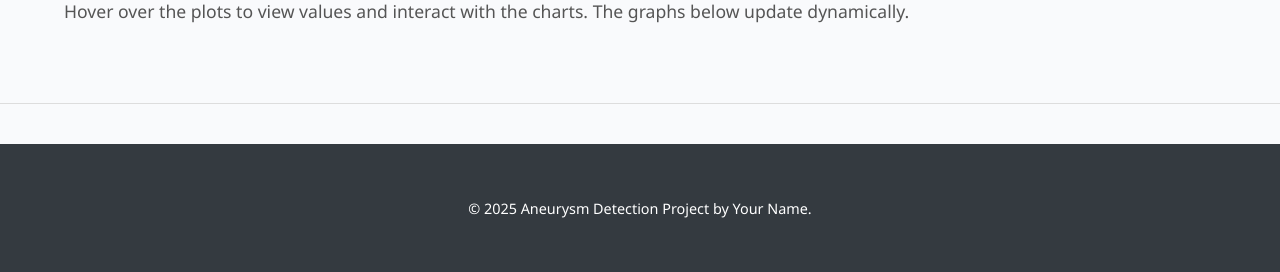
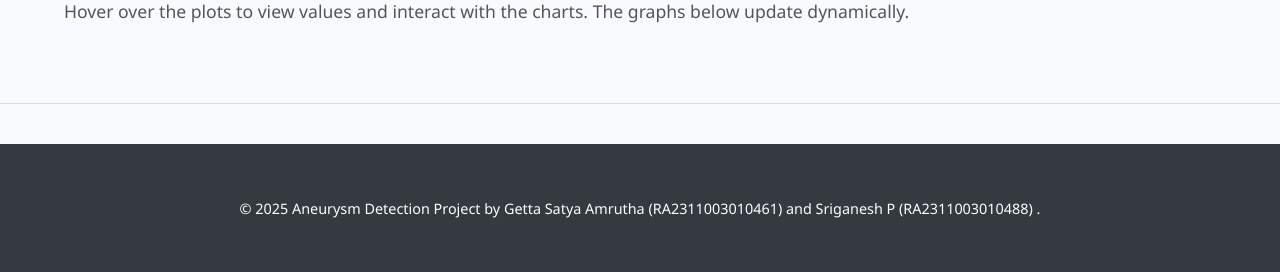
Before and after one commit to SriGanesh01/Brain_Aneurysm_Python_Implementation, a Flask app: page / in a window 1280 px wide. Shown: the part 1067-1339 px from the top of the page. Run offline with Flask 2, Linux system fonts and the light colour scheme.

Commit message:
Requirements.txt Updated

```diff
--- a/requirements.txt
+++ b/requirements.txt
@@ -1,4 +1,5 @@
-Flask==2.2.2
+Flask==2.2.5
+Werkzeug==2.2.3
 pandas
 numpy
 matplotlib
--- a/templates/pipeline.html
+++ b/templates/pipeline.html
@@ -58,7 +58,7 @@
 
   <footer>
     <div class="container">
-      <p>&copy; 2025 Aneurysm Detection Project by Your Name.</p>
+      <p>&copy; 2025 Aneurysm Detection Project by Getta Satya Amrutha (RA2311003010461) and Sriganesh P (RA2311003010488) .</p>
     </div>
   </footer>
 
```
